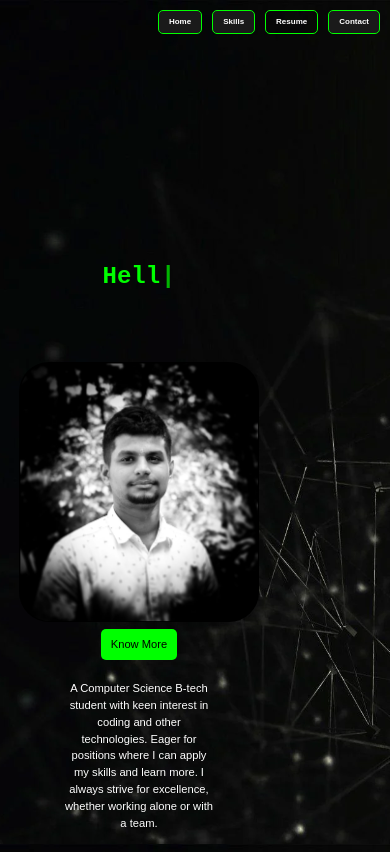
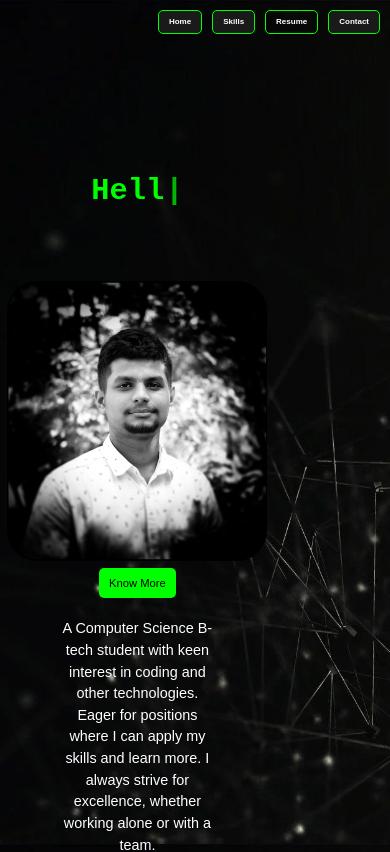
Before and after one commit to srirama2004/PortfolioFinal, a React (Create React App) app: page / in a window 390 px wide. Shown: the top 852 px of the page. Built offline with nearby package versions, Linux system fonts and the light colour scheme.

Commit message:
Update Welcome.css

```diff
--- a/src/components/Welcome.css
+++ b/src/components/Welcome.css
@@ -242,8 +242,8 @@ body {
   .img-container {
     position: relative;
     display: inline-block;
-    width: 240px;
-    height: 260px;
+    width: 260px;
+    height: 280px;
     background: linear-gradient(90deg, #000000, #000000,#000000,#000000);
     background-size: 400% 400%; /* Ensure that the gradient moves smoothly */
     animation: borderGlow 5s linear infinite; /* Animated gradient */
@@ -253,18 +253,18 @@ body {
     margin-top: 1px;
   }
   .welcome-container{
- margin-top: 50%;
+ margin-top: 30%;
   }
   .welcome-text {
     margin-top: 40%;
-    font-size: 1.5em;
+    font-size: 1.9em;
     font-weight: 900;
     color: #00ff00;
 }
 
 .welcome-description {
     color: #ffffff;
-    font-size: 0.7em;
+    font-size: 0.9em;
     font-weight: 500;
 }
 .action1-button {
```
